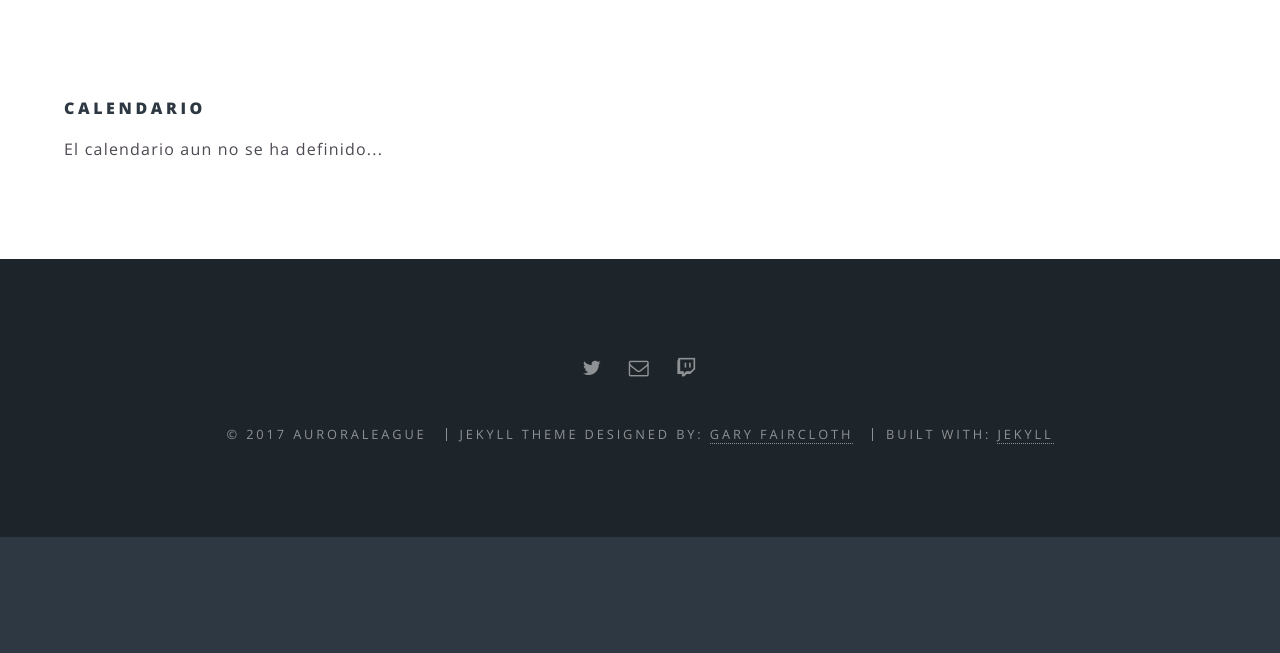
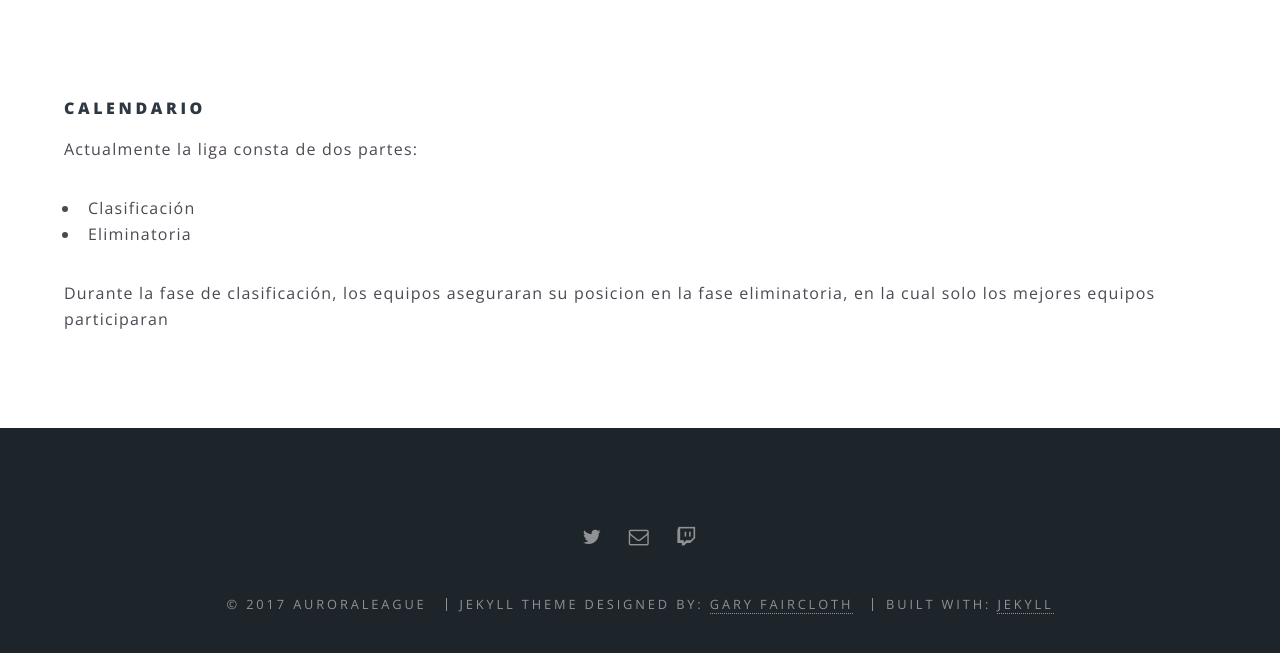
Before and after one commit to AuroraLeague/auroraleague.github.io, a Jekyll site: the page built from calendar.html, in a window 1280 px wide and 1100 px high. Shown: the part 393-1046 px from the top of the window. Built offline with Jekyll 4.4.1, drawn with Linux system fonts in a browser that asks for light colours.

```diff
--- a/_includes/header.html
+++ b/_includes/header.html
@@ -7,7 +7,6 @@
         <a href="#menu" class="menuToggle"><span>Menu</span></a>
         <div id="menu">
           <ul>
-            <li><a href="index.html">Home</a></li>
             {% for my_page in site.pages %}
             {% if my_page.title %}
             <li><a href="{{ my_page.url | prepend: site.baseurl }}">{{ my_page.title }}</a></li>
--- a/calendar.html
+++ b/calendar.html
@@ -5,5 +5,11 @@
 ---
 			<section>
 				<h4>Calendario</h4>
-				<p>El calendario aun no se ha definido...</p>
+				<p>Actualmente la liga consta de dos partes:</p>
+				<ul>
+					<li>Clasificación</li>
+					<li>Eliminatoria</li>
+				</ul>
+				<p>Durante la fase de clasificación, los equipos aseguraran su posicion
+					en la fase eliminatoria, en la cual solo los mejores equipos participaran</p>
 			</section>
--- a/roster.html
+++ b/roster.html
@@ -5,6 +5,7 @@
 ---
 			<section>
 				<h4>Roster</h4>
-				<p>Los rosters de equipos no estan aun definidos</p>
+				<p>Los rosters de equipos no estan cerrados</p>
 				<p>La inscripción sigue abierta. <a href="contact.html">Inscribite!</a></p>
+				<p><a href="teams/amilk.html">Ali Needs MILK</a></p>
 			</section>
```
